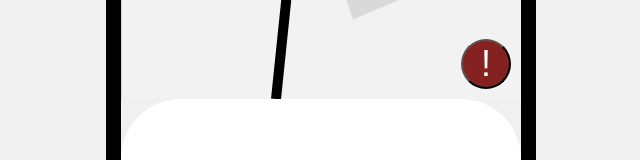
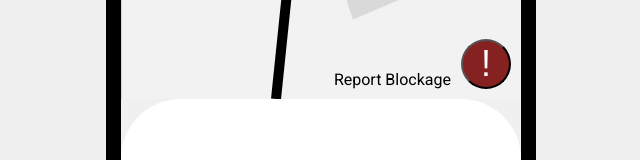
Before and after one commit to mcsaunders02/wm-nav-prototype, a React (Vite) app: page / in a window 1280 px wide. Shown: the part 576-736 px from the top of the page, without its empty margins (319-959 px from the left). Built offline with nearby package versions, Linux system fonts and the light colour scheme.

Commit message:
Added label to report blockage button

```diff
--- a/src/index.css
+++ b/src/index.css
@@ -234,7 +234,7 @@ body {
     justify-content: center;
     padding-left: 15px;
     user-select: none;
-    background-color: #a5a1a8;;
+    background-color: #a5a1a8;
 }
 
 .search-select {
@@ -321,6 +321,14 @@ body {
     justify-content: end;
     align-items: end;
     pointer-events: none;
+}
+
+.report-button-label {
+    position: relative;
+    bottom: 10px;
+    right: 70px;
+
+    font-family: "Roboto";
 }
 
 .report-button {
@@ -472,7 +480,6 @@ body {
     background-color: #f81c1c;
 }
 
-
 .report-blockage-cancel:active {
     background-color: #ff7272;
 }
--- a/src/screens/MapScreen.tsx
+++ b/src/screens/MapScreen.tsx
@@ -143,6 +143,10 @@ export const MapScreen = () => {
                 ))}
 
                 <div className="report-button-container">
+                    <div className="report-button-label">Report Blockage</div>
+                </div>
+
+                <div className="report-button-container">
                     <button
                         className="report-button"
                         onClick={() => {
```
